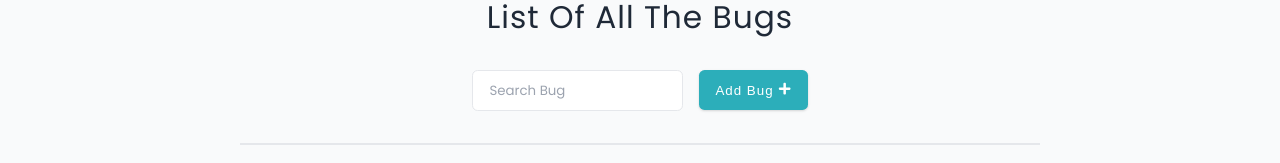
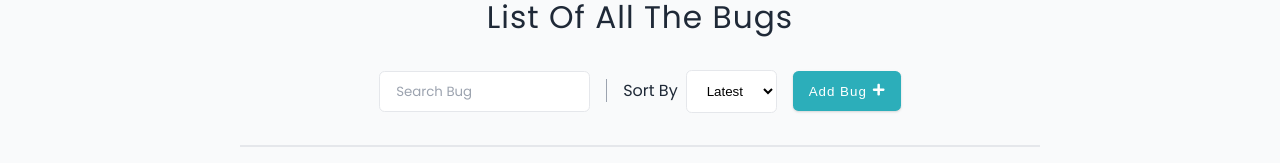
Before and after one commit to ADITYAMAHAKALI/bug-pilot-frontend, a React (Create React App) app: page /dashboard/1 in a window 1280 px wide. Shown: the part 349-512 px from the top of the page. Built offline with nearby package versions, Linux system fonts and the light colour scheme; no server answers; sample sign-in values are in the browser's storage.

Commit message:
sorting bugs & other fixes

```diff
--- a/src/components/AuthButtons.jsx
+++ b/src/components/AuthButtons.jsx
@@ -21,7 +21,7 @@ const AuthButtons = () => {
           Logout <FaUserMinus />
         </Link>
       ) : (
-        <Link to="/login" className="btn">
+        <Link to="/login" className="btn" onClick={closeSidebar}>
           Login <FaUserPlus />
         </Link>
       )}
--- a/src/components/BugsModal.jsx
+++ b/src/components/BugsModal.jsx
@@ -154,12 +154,24 @@ const Wrapper = styled.section`
     position: relative;
     max-width: 40rem;
     text-align: center;
+
+    h3 {
+      margin-bottom: 1rem;
+    }
   }
 
   form {
-    padding: 2rem 1.5rem;
+    padding: 1rem 1.5rem;
     margin: 0 auto;
     text-align: left;
+
+    .form-row {
+      margin-bottom: 1rem;
+    }
+
+    .form-textarea {
+      height: 5rem;
+    }
   }
 
   .close-modal-btn {
--- a/src/pages/SingleBugPage.jsx
+++ b/src/pages/SingleBugPage.jsx
@@ -10,11 +10,19 @@ import { FaUser } from 'react-icons/fa';
 
 const SingleBugPage = () => {
   const params = useParams();
-  const { id,bugId } = params;
+  const { id, bugId } = params;
   const { getBug, bug } = useBugsContext();
 
+  // format date
+  const formatDate = (d) => {
+    const date = new Date(d);
+    const options = { year: 'numeric', month: 'long', day: 'numeric' };
+    const formattedDate = date.toLocaleDateString('en-US', options);
+    return formattedDate;
+  };
+
   useEffect(() => {
-    getBug(id,bugId);
+    getBug(id, bugId);
   }, [bugId]);
 
   return (
@@ -37,7 +45,6 @@ const SingleBugPage = () => {
             <article className="description">
               <h4>Description</h4>
               <p>{bug?.bugDescription}</p>
-
             </article>
 
             <article className="status">
@@ -65,6 +72,11 @@ const SingleBugPage = () => {
             <article className="label">
               <h4>Label:</h4>
               <p>{bug?.bugLabel}</p>
+            </article>
+
+            <article className="author">
+              <h4>Created On:</h4>
+              <p>{formatDate(bug.bugCreatedOn)}</p>
             </article>
           </div>
         </div>
--- a/src/pages/SingleProject.jsx
+++ b/src/pages/SingleProject.jsx
@@ -22,7 +22,9 @@ const SingleProject = () => {
     useBugsContext();
   const [searchQuery, setSearchQuery] = useState('');
   const [filteredBugs, setFilteredBugs] = useState([]);
+  const [sortQuery, setSortQuery] = useState('latest');
 
+  // handle search input
   function handleSearchInput(e) {
     const searchTerm = e.target.value;
     setSearchQuery(searchTerm);
@@ -34,6 +36,29 @@ const SingleProject = () => {
       setFilteredBugs(newBugs);
     } else {
       setFilteredBugs(bugs);
+    }
+  }
+
+  // handle sort input
+  function handleSortInput(e) {
+    const sortTerm = e.target.value;
+    setSortQuery(sortTerm);
+
+    if (sortTerm === 'latest') {
+      const newBugs = bugs.sort((a, b) => {
+        return new Date(b.bugCreatedOn) - new Date(a.bugCreatedOn);
+      });
+      setFilteredBugs(newBugs);
+    } else if (sortTerm === 'asc') {
+      const newBugs = bugs.sort((a, b) => {
+        return a.bugTitle.localeCompare(b.bugTitle);
+      });
+      setFilteredBugs(newBugs);
+    } else if (sortTerm === 'desc') {
+      const newBugs = bugs.sort((a, b) => {
+        return b.bugTitle.localeCompare(a.bugTitle);
+      });
+      setFilteredBugs(newBugs);
     }
   }
 
@@ -56,6 +81,7 @@ const SingleProject = () => {
   useEffect(() => {
     getProject(projectId);
     setFilteredBugs(bugs);
+    handleSortInput({ target: { value: 'latest' } });
   }, [bugs]);
 
   return (
@@ -81,8 +107,19 @@ const SingleProject = () => {
               value={searchQuery}
               onChange={handleSearchInput}
             />
-            {/* <button>Sort By</button>
-            <button>Filter By</button> */}
+            <div>
+              <span className="sort-title">Sort By</span>
+              <select
+                value={sortQuery}
+                onChange={handleSortInput}
+                className="sort-btn"
+              >
+                Sort By
+                <option value="latest">latest</option>
+                <option value="asc">A-Z</option>
+                <option value="desc">Z-A</option>
+              </select>
+            </div>
             <button
               type="button"
               className="btn"
@@ -298,6 +335,22 @@ export const Wrapper = styled.div`
     text-align: center;
     margin: 2rem auto;
   }
+
+  .sort-title {
+    @media (min-width: 425px) {
+      border-left: 1px solid var(--grey-5);
+      padding-left: 1rem;
+    }
+  }
+
+  .sort-btn {
+    padding: 0.75rem 1rem;
+    background: var(--white);
+    border: 1px solid var(--grey-3);
+    border-radius: var(--borderRadius);
+    text-transform: capitalize;
+    margin-left: 0.5rem;
+  }
 `;
 
 export default SingleProject;
```
Also changed, not shown: 1 other file (tests, documents, lock files or other folders).
